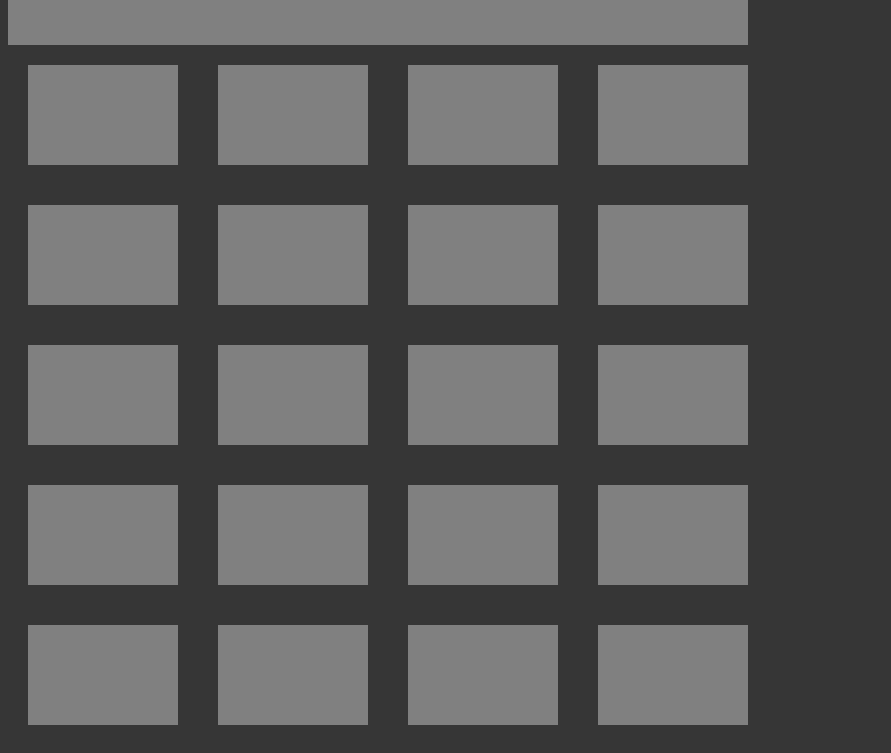
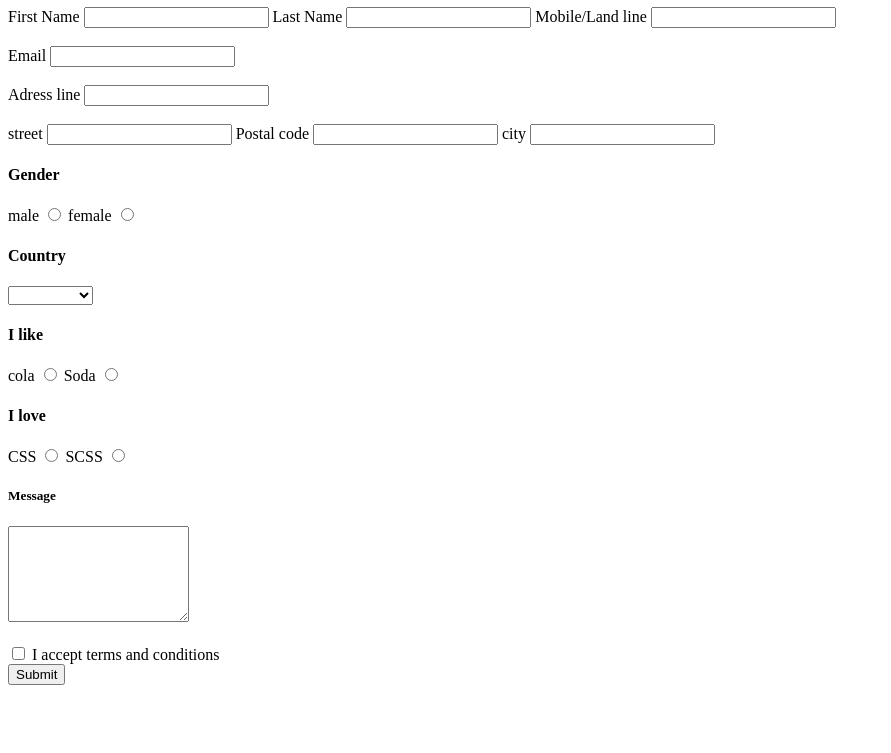
Before and after one commit to NicatHeydarov/homework-18.04.2023, a plain HTML site: page index.html in a window 1280 px wide. Shown: the part 73-826 px from the top of the page, without its empty margins (0-891 px from the left). After the commit the page ends 800 px from the top, so only its background shows below. Drawn offline with Linux system fonts and the light colour scheme.

Commit message:
19.04.2023

```diff
--- a/index.html
+++ b/index.html
@@ -4,63 +4,70 @@
     <meta charset="UTF-8">
     <meta http-equiv="X-UA-Compatible" content="IE=edge">
     <meta name="viewport" content="width=device-width, initial-scale=1.0">
-   <link rel="stylesheet" href="style.css">
     <title>Document</title>
+<link rel="stylesheet" href="style.css">
 </head>
-<style>
-    body{
-        background-color: rgb(54, 54, 54);
-    }
-</style>
 <body>
+    <h1>Simple Form Desigin</h1>
+    <form>
+<label for="">First Name</label>
 
+<input type="text" value="">
 
+<label for="">Last Name</label>
 
-    <section id="N">
-        <div class="n">
-            <div class="box"></div>
-        </div>
-    </section>
-    <section id="boxes">
-           <div class="wrapper">
-             <div class="box"></div>
-             <div class="box"></div>
-             <div class="box"></div>
-             <div class="box"></div>
-           </div>
-      </section>
-       <section id="qutular">
-           <div class="qutu">
-            <div class="box"></div>
-              <div class="box"></div>
-              <div class="box"></div>
-              <div class="box"></div>
-           </div>
-       </section>
-       <section id="A">
-         <div class="a">
-            <div class="box"></div>
-            <div class="box"></div>
-            <div class="box"></div>
-            <div class="box"></div>
-         </div>
-       </section>
-       <section id="B">
-        <div class="b">
-            <div class="box"></div>
-            <div class="box"></div>
-            <div class="box"></div>
-            <div class="box"></div>
-        </div>
-       </section>
-       <section id="C">
-         <div class="c">
-            <div class="box"></div>
-            <div class="box"></div>
-            <div class="box"></div>
-            <div class="box"></div>
-         </div>
-       </section>
+<input type="text" value="">
+<label for="">Mobile/Land line</label>
+<input type="Mobile"></input>
+<br>
+<br>
+<label for="">Email</label>
 
+<input type="email"></input>
+<br>
+<br>
+<label for="">Adress line</label>
+<input type="adress"></address>
+<br>
+<br>
+<label type="street">street</input>
+    <input type="street"></input>
+    <label type="Postal code">Postal code</label>
+    <input type="number"></input>
+    <label for="">city</label>
+    <input type="text" value="">
+    <h4>Gender</h4>
+    <label for="">male</label>
+    <input type="radio" name="gender" id="male" value="male">
+    <label for="">female</label>
+    <input type="radio" name="gender" id="female" value="female">
+
+<br>
+<h4>Country</h4>
+<select>
+    <option></option>
+    <option value="Azerbaijan">Azerbaijan</option>
+    <option value="Rusia">Rusia</option>
+    <option value="Turkey">Turkey</option>
+</select>
+<br>
+<h4>I like </h4>
+<label for="">cola</label>
+<input type="radio" name="drink" id="cola">
+<label for="">Soda</label>
+<input type="radio" name="drink" id="Soda">
+<h4>I love</h4>
+<label for="">CSS</label>
+<input type="radio" name="programmer" id="CSS">
+<label for="">SCSS</label>
+<input type="radio" name="programmer" id="SCSS">
+<br>
+<h5>Message</h5>
+<textarea name="message" id="message" cols="" rows="6"></textarea><br><br>
+<input type="checkbox" name="newsletter" id="newsletter">
+<label for="newsletter">I accept terms and conditions </label>
+<br>
+<input type="submit">
+</form>
 </body>
 </html>
--- a/style.css
+++ /dev/null
@@ -1,62 +0,0 @@
-
-#N .n .box{
-    height: 110px;
-    width: 740px;
-    background-color: gray;
-
-}
-#N .n .box::before{
-    content:'01+0001' ;
-}
-
-#boxes .wrapper .box{
-    height: 100px;
-    width: 150px;
-    background-color: gray;
-    margin: 20px;
-}
-#boxes .wrapper{
-    display: flex;
-}
-
-#qutular .qutu .box{
-    height: 100px;
-    width: 150px;
-    background-color: gray;
-    margin: 20px;
-}
-
-#qutular .qutu{
-    display: flex;
-}
-
-#A .a .box{
-    height: 100px;
-    width: 150px;
-    background-color: gray;
-    margin: 20px;
-}
-#A .a{
-    display: flex;
-}
-#B .b .box{
-    height: 100px;
-    width: 150px;
-    background-color: gray;
-    margin: 20px;
-}
-#B .b{
-    display: flex;
-}
-#C .c .box{
-    height: 100px;
-    width: 150px;
-    background-color: gray;
-    margin: 20px;
-}
-#C .c{
-    display: flex;
-}
-.body{
-    background-color: aqua;
-}
```
